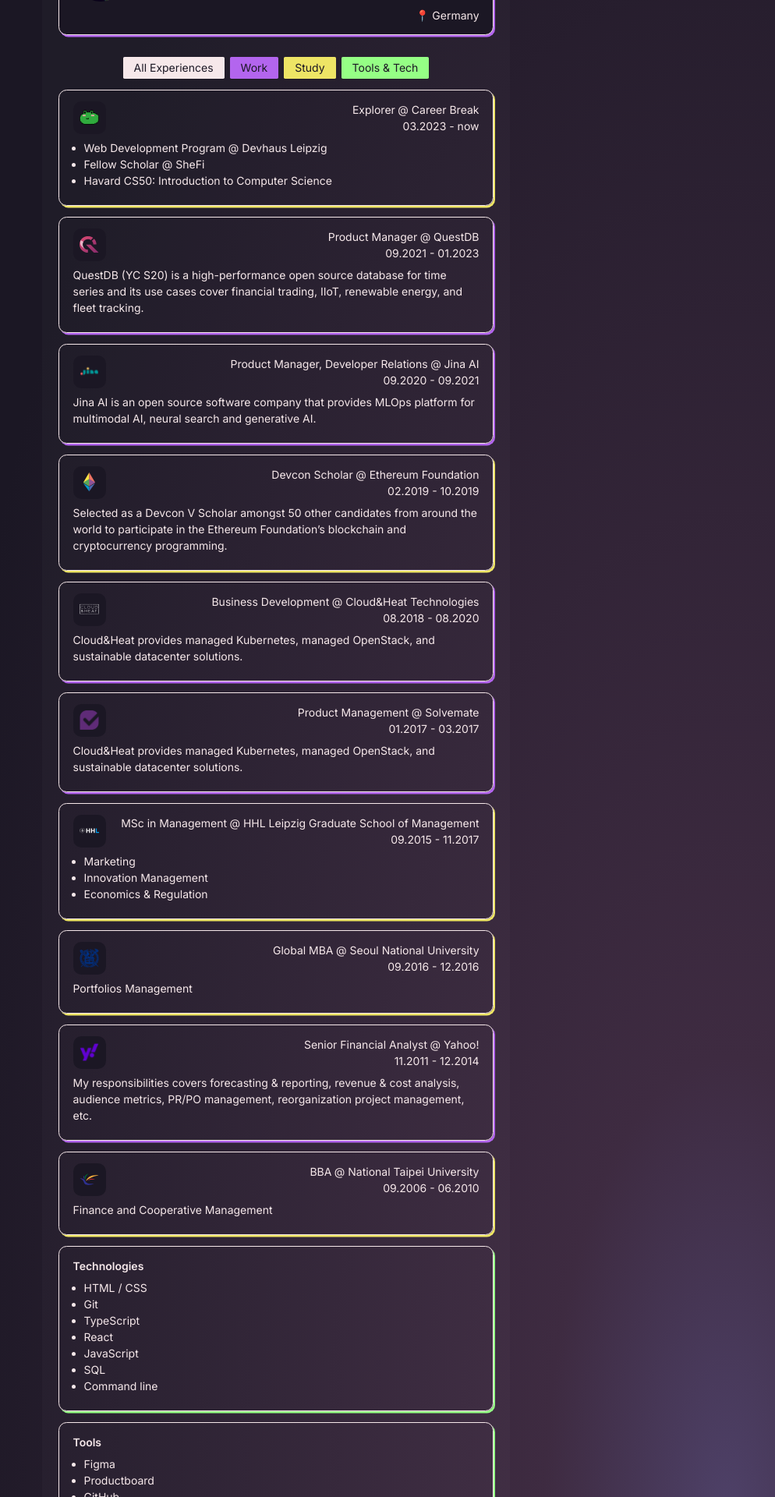
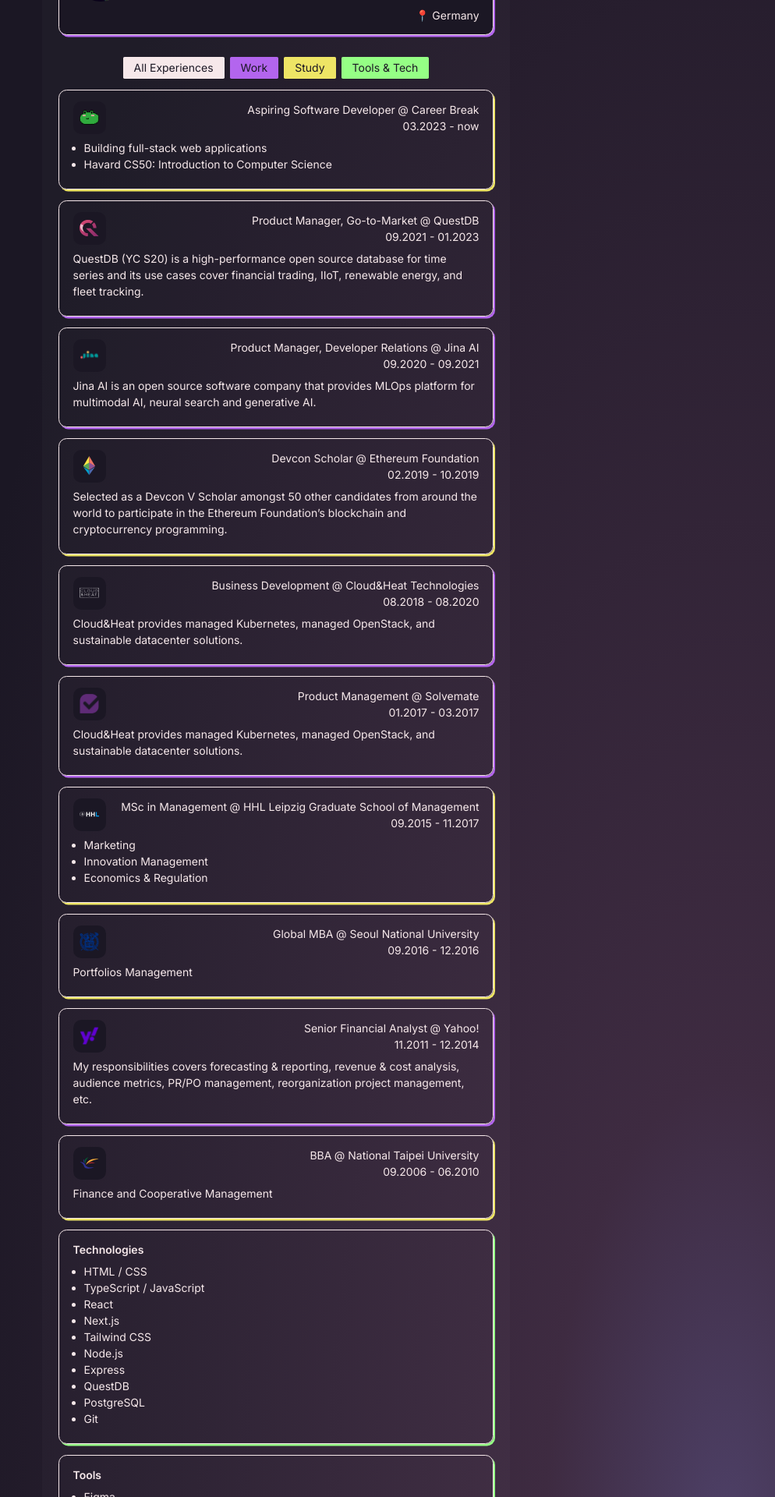
Before and after one commit to pswu11/pswu.dev, a Next.js app: page /about in a window 1280 px wide. Shown: the part 180-2100 px from the top of the page at 78% size, without its empty margins (286-1280 px from the left). Built offline with nearby package versions, Linux system fonts and the light colour scheme.

Commit message:
test with several projects

```diff
--- a/app/about/page.tsx
+++ b/app/about/page.tsx
@@ -20,20 +20,19 @@
   {
     type: "study",
     icon: "/experience/froggy.png",
-    role: "Explorer",
+    role: "Aspiring Software Developer",
     organization: "Career Break",
     time: "03.2023 - now",
     summary: "",
     bullets: [
-      "Web Development Program @ Devhaus Leipzig",
-      "Fellow Scholar @ SheFi",
+      "Building full-stack web applications",
       "Havard CS50: Introduction to Computer Science",
     ],
   },
   {
     type: "work",
     icon: "/experience/qdb.svg",
-    role: "Product Manager",
+    role: "Product Manager, Go-to-Market",
     organization: "QuestDB",
     time: "09.2021 - 01.2023",
     summary:
@@ -127,12 +126,15 @@
     summary: "",
     bullets: [
       "HTML / CSS",
+      "TypeScript / JavaScript",
+      "React",
+      "Next.js",
+      "Tailwind CSS",
+      "Node.js",
+      "Express",
+      "QuestDB",
+      "PostgreSQL",
       "Git",
-      "TypeScript",
-      "React",
-      "JavaScript",
-      "SQL",
-      "Command line",
     ],
   },
   {
--- a/app/projects/page.tsx
+++ b/app/projects/page.tsx
@@ -7,6 +7,7 @@
   code: string
   img: string
   tech: string[]
+  yearMonth: string
 }
 
 const allProjects: Proj[] = [
@@ -17,14 +18,34 @@
     code: "https://github.com/pswu11",
     img: "projects/snake.png",
     tech: ["Typescript", "HTML", "CSS"],
+    yearMonth: "2023-05",
   },
   {
     title: "Frog Routes",
-    desc: "A mock JSON server that returns a list of routes for prototype.",
+    desc: "A library with cli tooling for mocking HTTP requests",
+    link: "https://frog-routes.vercel.app/",
+    code: "https://github.com/pswu11/frog-routes",
+    img: "https://github.com/pswu11/frog-routes-cli/raw/main/banner.png",
+    tech: ["Typescript", "Express", "Prisma", "PostgreSQL"],
+    yearMonth: "2023-08",
+  },
+  {
+    title: "Movie App",
+    desc: "A web-based movie app using OMDb API. A team project.",
     link: "https://frog-routes.vercel.app/",
     code: "https://github.com/frog-routes",
+    img: "projects/snake.png",
+    tech: ["React", "Typescript", "Express", "Prisma", "PostgreSQL"],
+    yearMonth: "2023-07",
+  },
+  {
+    title: "Tic Tac Toe",
+    desc: "A command line interface tic tac toe game.",
+    link: "https://frog-routes.vercel.app/",
+    code: "https://github.com/pswu11/tictactoe",
     img: "https://github.com/pswu11/frog-routes-cli/raw/main/banner.png",
-    tech: ["Typescript", "Express", "Prisma", "PostgreSQL"],
+    tech: ["Golang"],
+    yearMonth: "2021",
   },
 ]
 
```
